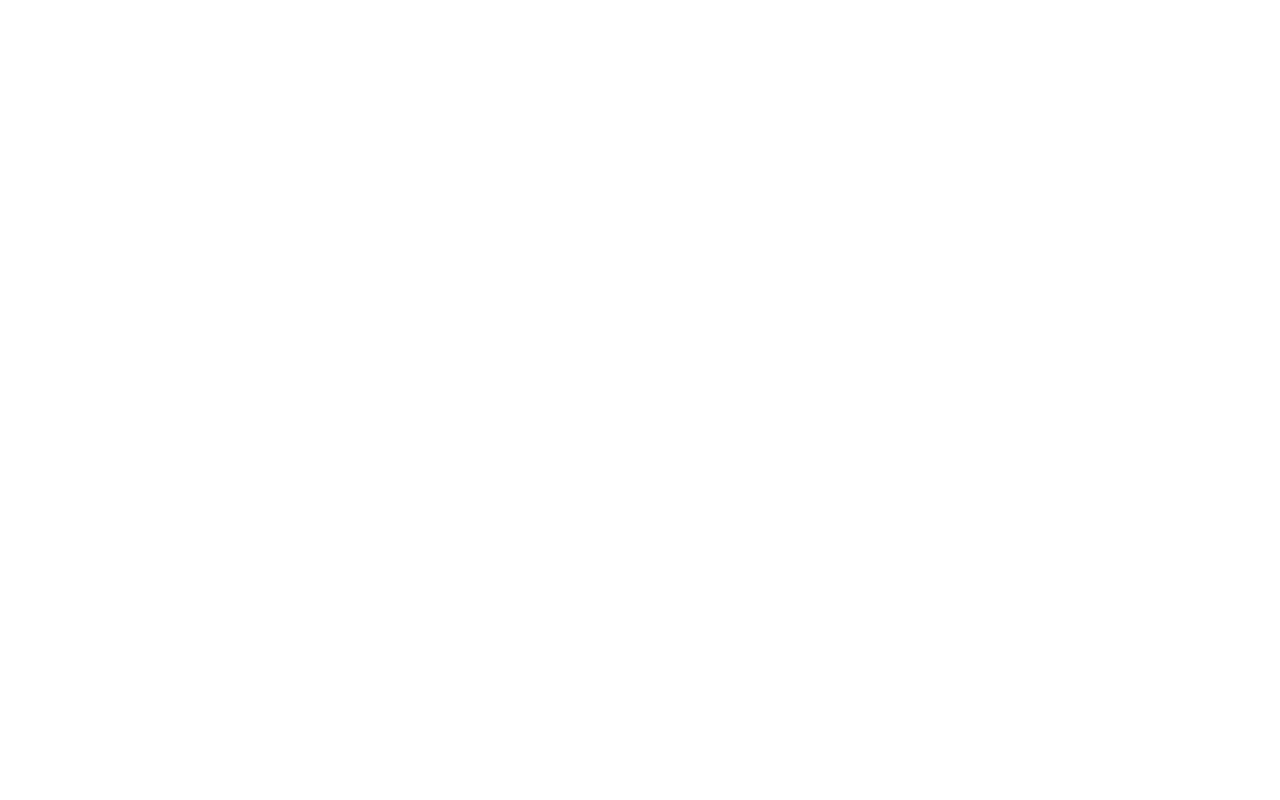
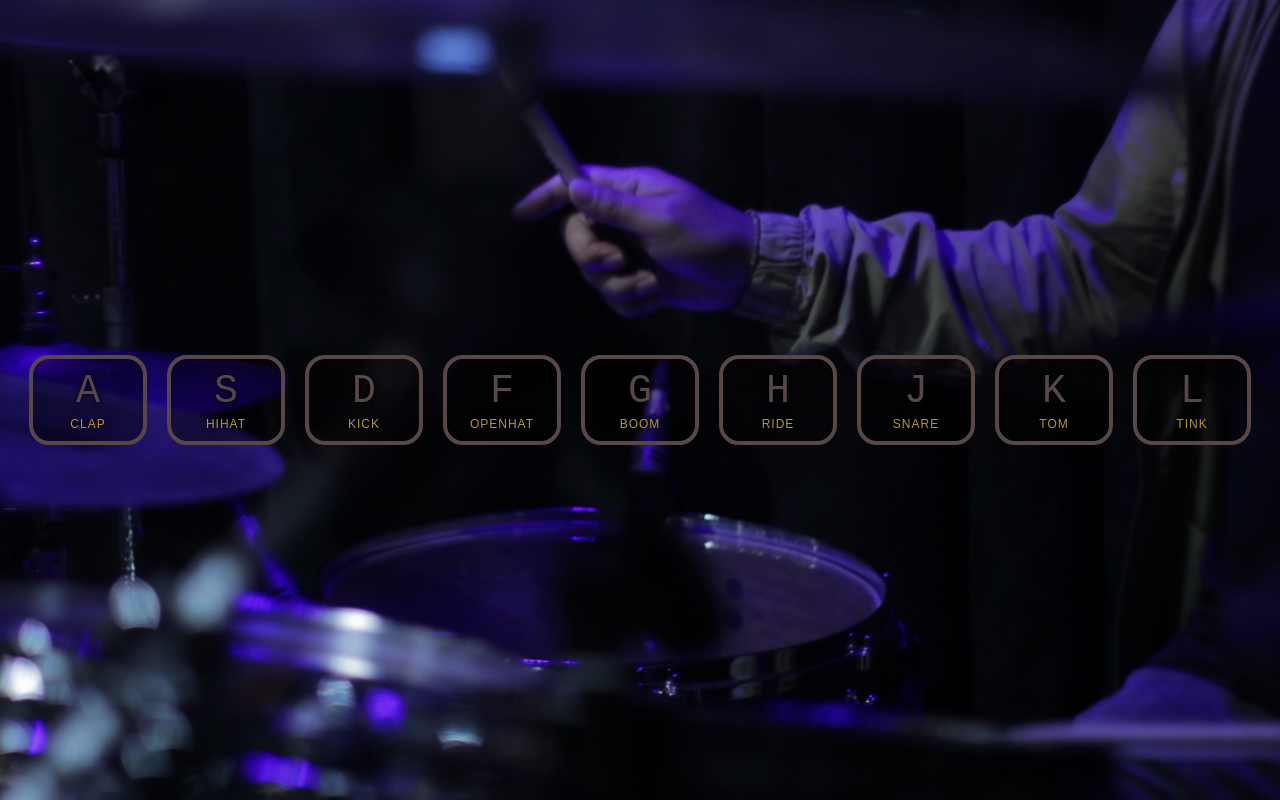
Before and after one commit to wolus85/little-drummer, a plain HTML site: page index.html in a window 1280 px wide. Drawn offline with Linux system fonts and the light colour scheme.

Commit message:
add divs and styles

```diff
--- a/index.html
+++ b/index.html
@@ -8,6 +8,56 @@
   <link rel="stylesheet" href="style.css">
 </head>
 <body>
+
+    <div class="keys">
+        <div data-key="65" class="key">
+          <kbd>A</kbd>
+          <span class="sound">clap</span>
+        </div>
+        <div data-key="83" class="key">
+          <kbd>S</kbd>
+          <span class="sound">hihat</span>
+        </div>
+        <div data-key="68" class="key">
+          <kbd>D</kbd>
+          <span class="sound">kick</span>
+        </div>
+        <div data-key="70" class="key">
+          <kbd>F</kbd>
+          <span class="sound">openhat</span>
+        </div>
+        <div data-key="71" class="key">
+          <kbd>G</kbd>
+          <span class="sound">boom</span>
+        </div>
+        <div data-key="72" class="key">
+          <kbd>H</kbd>
+          <span class="sound">ride</span>
+        </div>
+        <div data-key="74" class="key">
+          <kbd>J</kbd>
+          <span class="sound">snare</span>
+        </div>
+        <div data-key="75" class="key">
+          <kbd>K</kbd>
+          <span class="sound">tom</span>
+        </div>
+        <div data-key="76" class="key">
+          <kbd>L</kbd>
+          <span class="sound">tink</span>
+        </div>
+      </div>
+
+  <audio data-key="65" src="sounds/clap.wav"></audio>
+  <audio data-key="83" src="sounds/hihat.wav"></audio>
+  <audio data-key="68" src="sounds/kick.wav"></audio>
+  <audio data-key="70" src="sounds/openhat.wav"></audio>
+  <audio data-key="71" src="sounds/boom.wav"></audio>
+  <audio data-key="72" src="sounds/ride.wav"></audio>
+  <audio data-key="74" src="sounds/snare.wav"></audio>
+  <audio data-key="75" src="sounds/tom.wav"></audio>
+  <audio data-key="76" src="sounds/tink.wav"></audio>
+
   <script src='script.js'></script>
 </body>
 </html>
--- a/style.css
+++ b/style.css
@@ -0,0 +1,51 @@
+html {
+  font-size: 10px;
+  background: url(drums.jpg) bottom center;
+  background-size: cover;
+}
+
+body,html {
+  margin: 0;
+  padding: 0;
+  font-family: sans-serif;
+}
+
+.keys {
+  display: flex;
+  flex: 1;
+  min-height: 100vh;
+  align-items: center;
+  justify-content: center;
+}
+
+.key {
+  border: .4rem solid rgb(87, 71, 71);
+  border-radius: 2rem;
+  margin: 1rem;
+  font-size: 1.5rem;
+  padding: 1rem .5rem;
+  transition: all .07s ease;
+  width: 10rem;
+  text-align: center;
+  color: rgb(87, 71, 71);
+  background: rgba(0,0,0,0.4);
+  text-shadow: 0 0 .5rem black;
+}
+
+.playing {
+  transform: scale(1.1);
+  border-color: #b4972f;
+  box-shadow: 0 0 1rem #b4972f;
+}
+
+kbd {
+  display: block;
+  font-size: 4rem;
+}
+
+.sound {
+  font-size: 1.2rem;
+  text-transform: uppercase;
+  letter-spacing: .1rem;
+  color: #b4972f;
+}
```
Also changed, not shown: drums.jpg (added), 9 other files.
